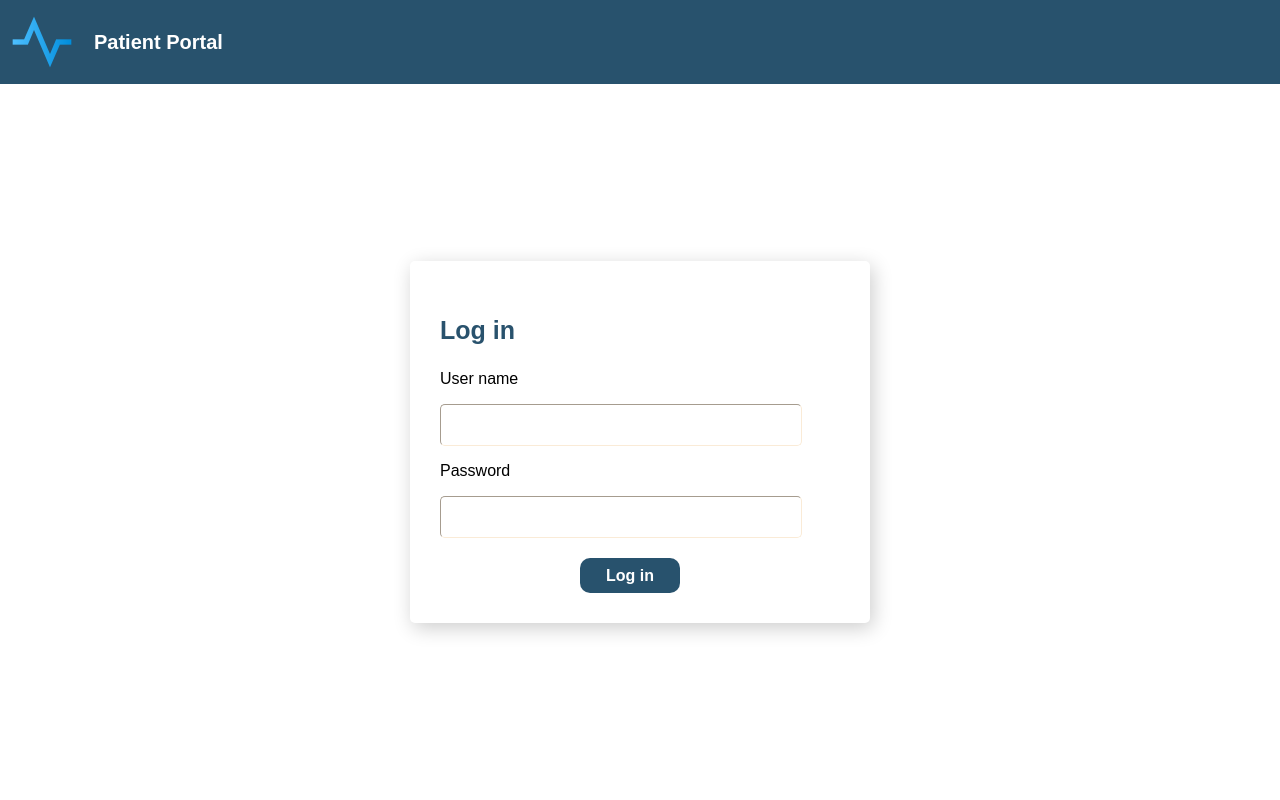
After one commit to Samuel-K95/Digital-healthcare-system, a Django app: page /PatientHome/PatientLogin/ in a window 1280 px wide. The commit adds this page. Run offline with Django 4.2, Linux system fonts and the light colour scheme.

Commit message:
Login for patients completed

```diff
--- a/patients/forms.py
+++ b/patients/forms.py
@@ -1,6 +1,7 @@
 from django import forms
 from django.contrib.auth.models import User
 from django.contrib.auth.forms import UserCreationForm
+from django.contrib.auth import authenticate
 from .models import Patient
 
 class UserForm(UserCreationForm):
@@ -12,3 +13,23 @@ class PatientForm(forms.ModelForm):
     class Meta:
         model = Patient
         fields = ('fname', 'lname')
+
+
+class UserLoginForm(forms.Form):
+    username = forms.CharField(max_length=254)
+    password = forms.CharField(widget=forms.PasswordInput)
+    user = None
+
+    def clean(self):
+        cleaned_data = super().clean()
+        user_name = cleaned_data.get('username')
+        password = cleaned_data.get('password')
+        if user_name and password:
+            user = authenticate(username=user_name, password=password)
+            self.user = user
+
+            if user is None:
+                raise forms.ValidationError("invalid username")
+            return cleaned_data
+    def get_user(self):
+        return self.user
--- a/patients/templates/patients/PatientSignUp.html
+++ b/patients/templates/patients/PatientSignUp.html
@@ -69,7 +69,7 @@
                 </div>
                 <div class="button-div">
                     <button type="submit">Sign up</button>
-                    <p>Already have an account? <a href="">Log in</a></p>
+                    <p>Already have an account? <a href="{% url 'PatientLogin' %}">Log in</a></p>
                 </div>
             </form>
         </div>
--- /dev/null
+++ b/patients/templates/patients/patient_login.html
@@ -0,0 +1,45 @@
+{% load static %}
+
+<!DOCTYPE html>
+<html lang="en">
+<head>
+    <meta charset="UTF-8">
+    <meta name="viewport" content="width=device-width, initial-scale=1.0">
+    <link rel="stylesheet" href= "{% static 'css/signup.css' %}">
+    <title>Patient Log in</title>
+</head>
+
+<body>
+    <header>
+        <div class="left-side">
+            <img src="{% static 'images/electrocardiogram.png' %}" alt="pulse">
+            <p>Patient Portal</p>
+        </div>
+    </header>
+    <div class="wrap">
+        <div class="container">
+            <form method='POST' action="{% url 'PatientLogin' %}">{% csrf_token %}
+                <p class="top-p">Log in</p>
+                <div class="form-group">
+                    <p>User name</p>
+                    {{ user_form.username }}
+                    {% for error in user_form.username.errors %}
+                        <div class="error">{{ error }}</div>
+                    {% endfor %}
+                </div>
+
+                <div class="form-group">
+                    <p>Password</p>
+                    {{ user_form.password }}
+                    {% for error in user_form.password1.errors %}
+                        <div class="error">{{ error }}</div>
+                    {% endfor %}
+                </div>
+                <div class="button-div">
+                    <button type="submit">Log in</button>
+                </div>
+            </form>
+        </div>
+    </div>
+</body>
+</html>
--- a/patients/urls.py
+++ b/patients/urls.py
@@ -6,5 +6,6 @@ from . import views
 urlpatterns = [
     path('', views.index, name="PatientHome"),
     path('PatientProfile/', views.PatientProfile, name="PatientProfile"),
-    path('PatientSignUp/', views.PatientSignUp, name="PatientSignUp")
+    path('PatientSignUp/', views.PatientSignUp, name="PatientSignUp"),
+    path('PatientLogin/', views.PatientLogin, name="PatientLogin"),
 ]
--- a/patients/views.py
+++ b/patients/views.py
@@ -1,8 +1,9 @@
+from django import forms
 from django.shortcuts import render, redirect
 from django.http import HttpResponse
 from django.contrib.auth import authenticate, login
 from .models import *
-from .forms import PatientForm, UserForm
+from .forms import PatientForm, UserForm, UserLoginForm
 
 # Create your views here.
 
@@ -38,3 +39,18 @@ def PatientSignUp(request):
         patient_form = PatientForm()
         user_form = UserForm()
     return render(request, 'patients/PatientSignUp.html', {'user_form':user_form, 'patient_form': patient_form})
+
+
+def PatientLogin(request):
+    if request.method == 'POST':
+        user_form  = UserLoginForm(request.POST)
+
+        if user_form.is_valid():
+            user = user_form.get_user()
+            if user is not None:
+                login(request, user)
+                return redirect('PatientProfile')
+    else:
+        user_form  = UserLoginForm()
+
+    return render(request, 'patients/patient_login.html', {'user_form':user_form})
```
